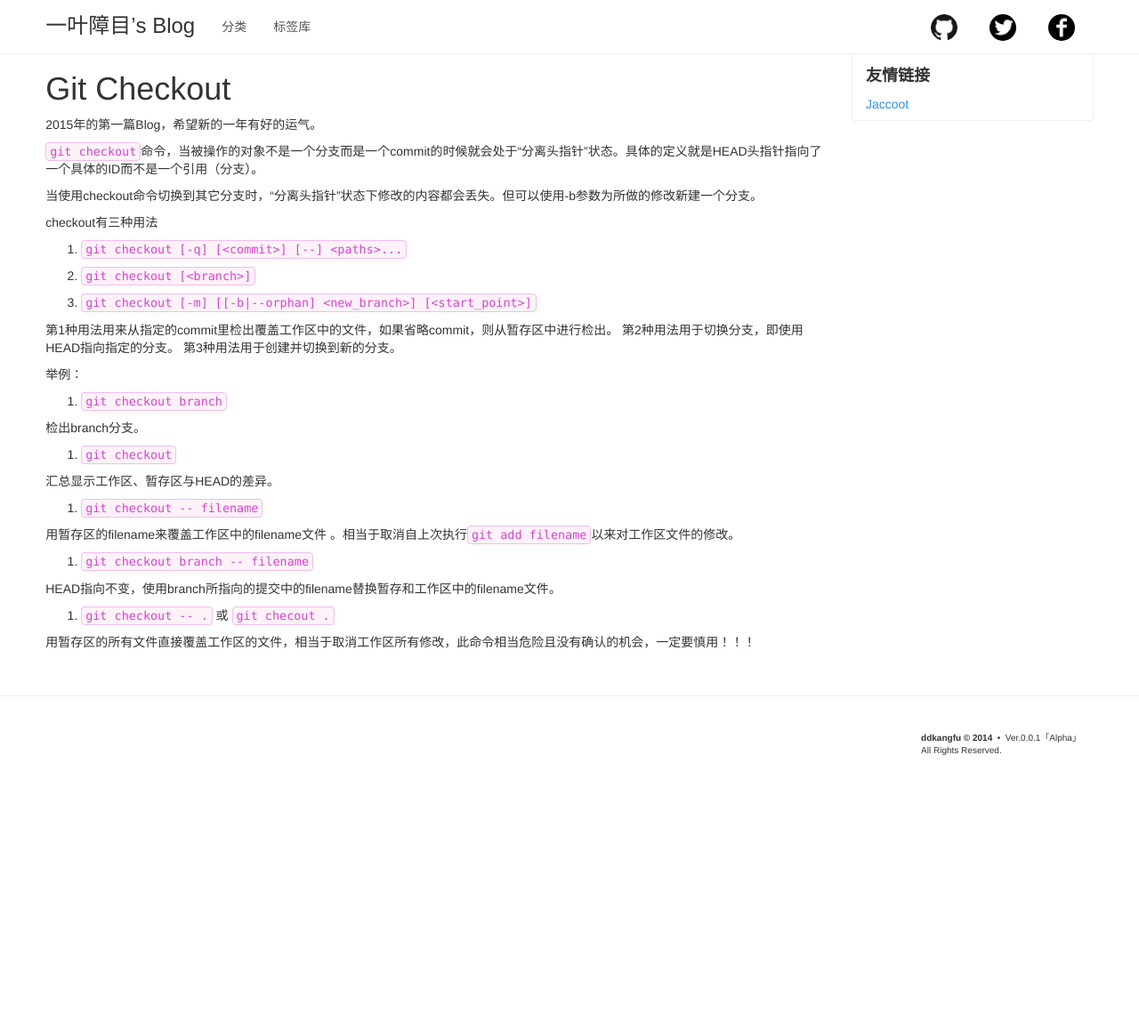
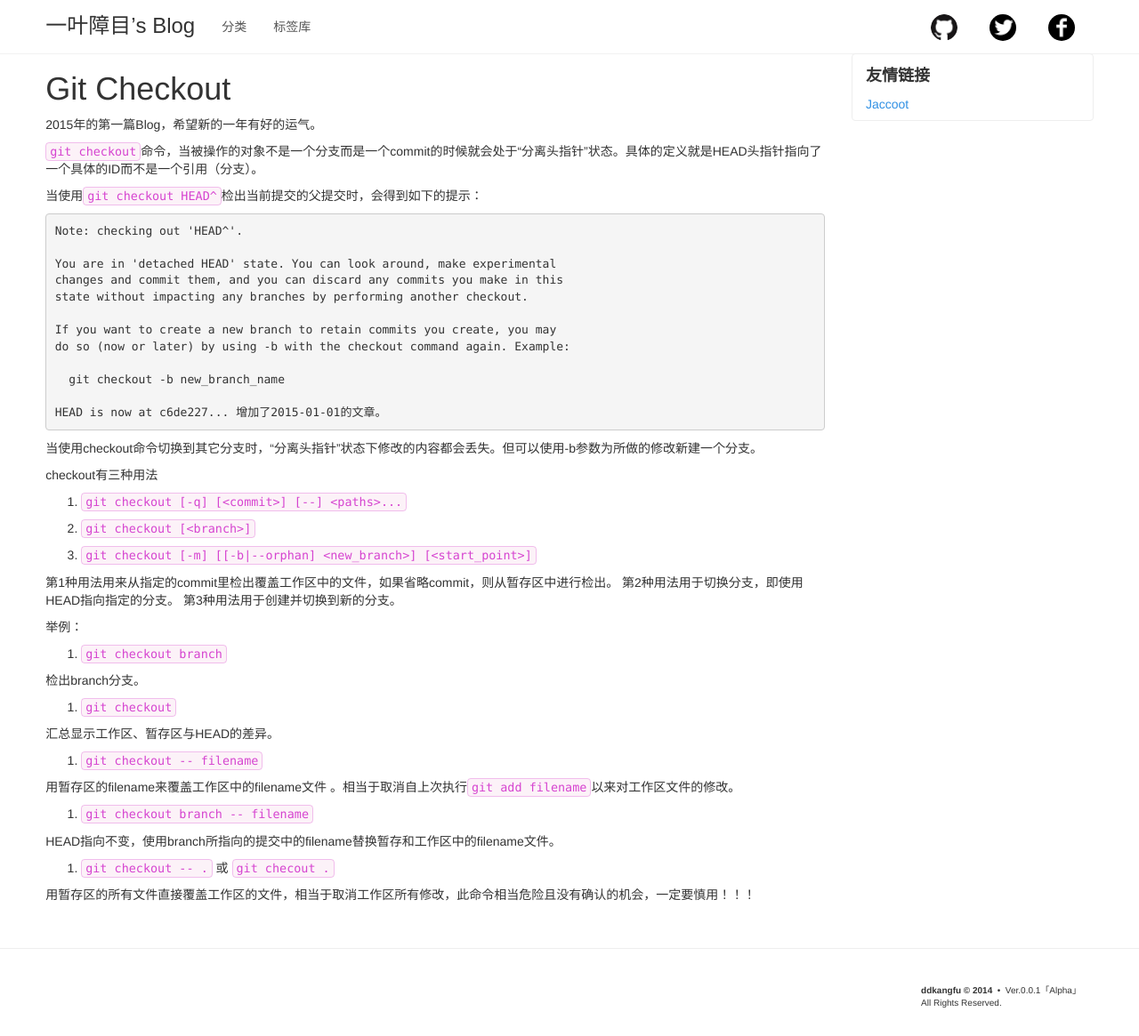
Before and after one commit to ddkangfu/ddkangfu.github.io, a Jekyll site: the page built from _posts/2015-01-01-git-checkout.md, in a window 1280 px wide. Shown: the whole page at 89% size. Built offline with Jekyll 4.4.1, drawn with Linux system fonts in a browser that asks for light colours; some web fonts are replaced; Markdown is read by kramdown in place of the engine named in the settings; before the commit the page ends 900 px from its top, so only the background shows below that.

Commit message:
增加了git checkout "detached HEAD"状态的说明。

````diff
--- a/_posts/2015-01-01-git-checkout.md
+++ b/_posts/2015-01-01-git-checkout.md
@@ -10,6 +10,23 @@ comments: true
 2015年的第一篇Blog，希望新的一年有好的运气。
 
 `git checkout`命令，当被操作的对象不是一个分支而是一个commit的时候就会处于“分离头指针”状态。具体的定义就是HEAD头指针指向了一个具体的ID而不是一个引用（分支）。
+
+当使用`git checkout HEAD^`检出当前提交的父提交时，会得到如下的提示：
+
+```
+Note: checking out 'HEAD^'.
+
+You are in 'detached HEAD' state. You can look around, make experimental
+changes and commit them, and you can discard any commits you make in this
+state without impacting any branches by performing another checkout.
+
+If you want to create a new branch to retain commits you create, you may
+do so (now or later) by using -b with the checkout command again. Example:
+
+  git checkout -b new_branch_name
+
+HEAD is now at c6de227... 增加了2015-01-01的文章。
+```
 
 当使用checkout命令切换到其它分支时，“分离头指针”状态下修改的内容都会丢失。但可以使用-b参数为所做的修改新建一个分支。
 
````
